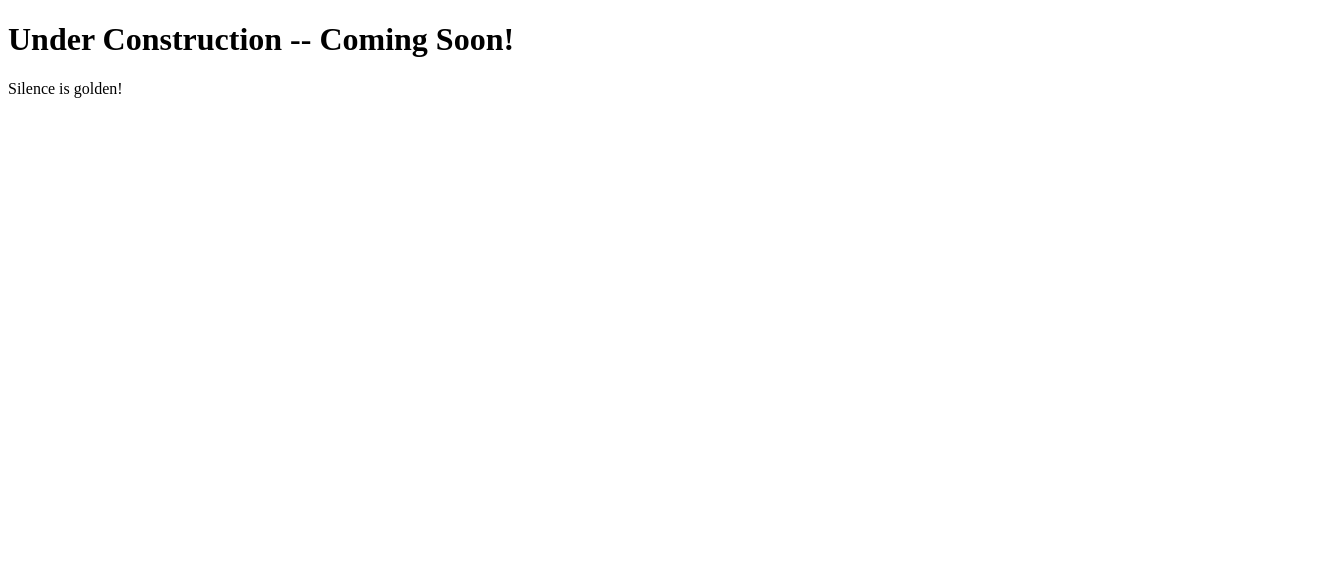
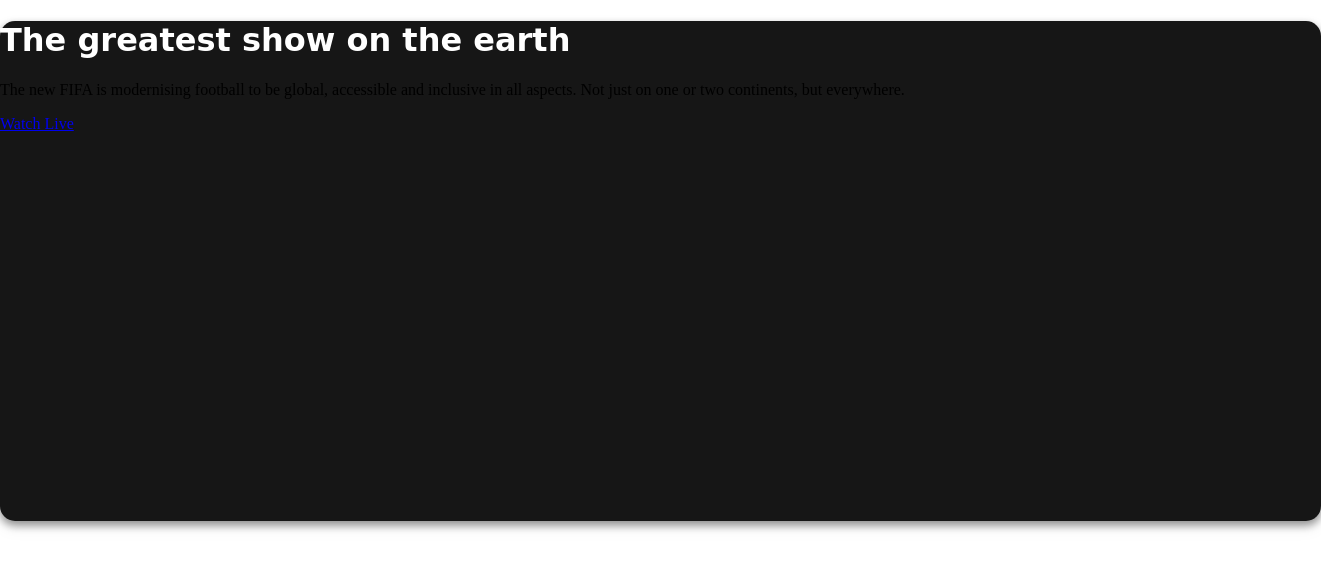
Before and after one commit to sksalleh/responsive-website-assignment, a plain HTML site: page index.html in a window 1280 px wide. Shown: the whole page, 1321 px wide, since content can reach past the window. Drawn offline with Linux system fonts and the light colour scheme.

Commit message:
fontawesome added

```diff
--- a/index.html
+++ b/index.html
@@ -4,10 +4,19 @@
     <meta charset="UTF-8">
     <meta http-equiv="X-UA-Compatible" content="IE=edge">
     <meta name="viewport" content="width=device-width, initial-scale=1.0">
+    <!-- stylesheet -->
+    <link rel="stylesheet" href="styles/style.css">
+    <link href="//netdna.bootstrapcdn.com/font-awesome/3.2.1/css/font-awesome.css" rel="stylesheet">
+    <!-- fontawesome kit -->
+    <script src="https://kit.fontawesome.com/855abe9314.js" crossorigin="anonymous"></script>
     <title>Responsive Website | Assignment 2</title>
 </head>
 <body>
-    <h1>Under Construction -- Coming Soon!</h1>
-    <p>Silence is golden!</p>
+    <header>
+        <h1>The greatest show on the earth</h1>
+        <p>The new FIFA is modernising football to be global, accessible and inclusive in all aspects. Not just on one or two continents, but everywhere.</p>
+        <a href="#">Watch Live</a>
+
+    </header>
 </body>
 </html>
--- /dev/null
+++ b/styles/style.css
@@ -0,0 +1,23 @@
+/* reset css */
+body{
+     margin: 0;
+     padding: 0;
+ }
+
+
+/* Google Font CSS */
+@import url('https://fonts.googleapis.com/css2?family=Patua+One&display=swap');
+
+/* header css */
+header{
+    background: #161616;
+    filter: drop-shadow(0px 4px 4px rgba(0, 0, 0, 0.25)) drop-shadow(0px 4px 4px rgba(0, 0, 0, 0.25));
+    width: 1321px;
+    height: 500px;
+    border-radius: 15px;
+    margin: 0 auto;
+}
+header h1{
+    font-family: 'Patua One', cursive;
+    color: #fff;
+}
```
